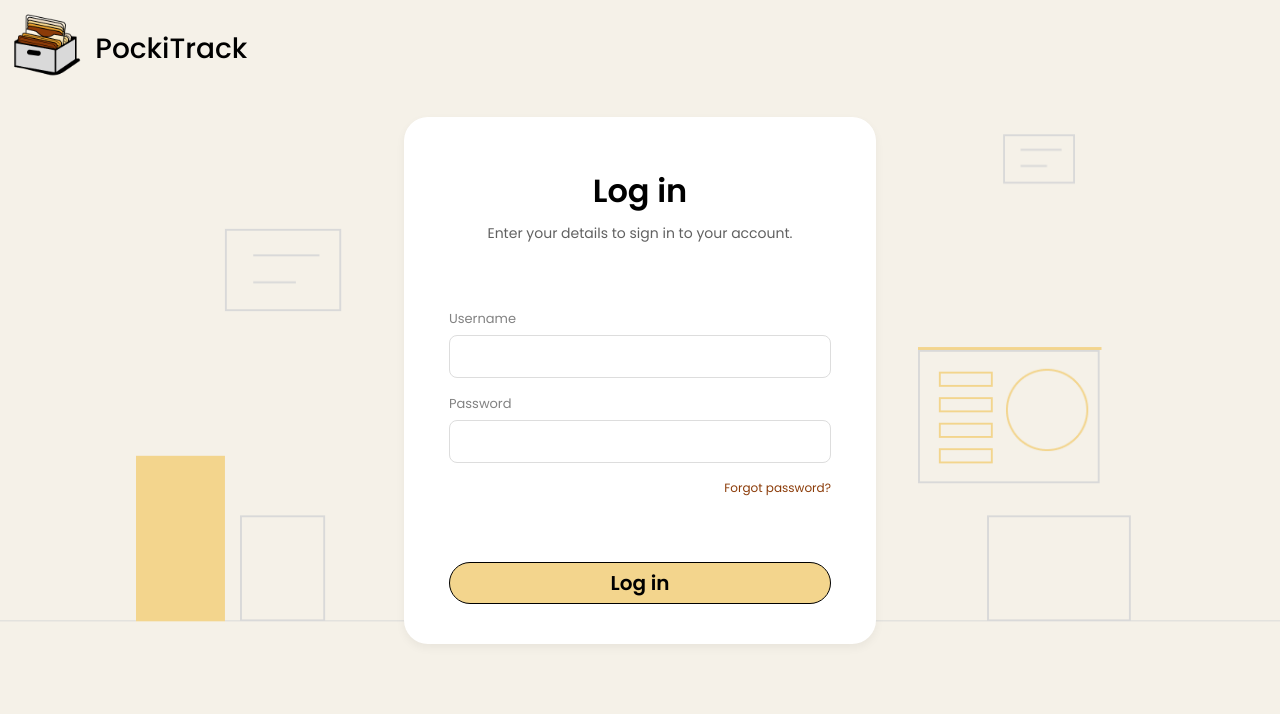
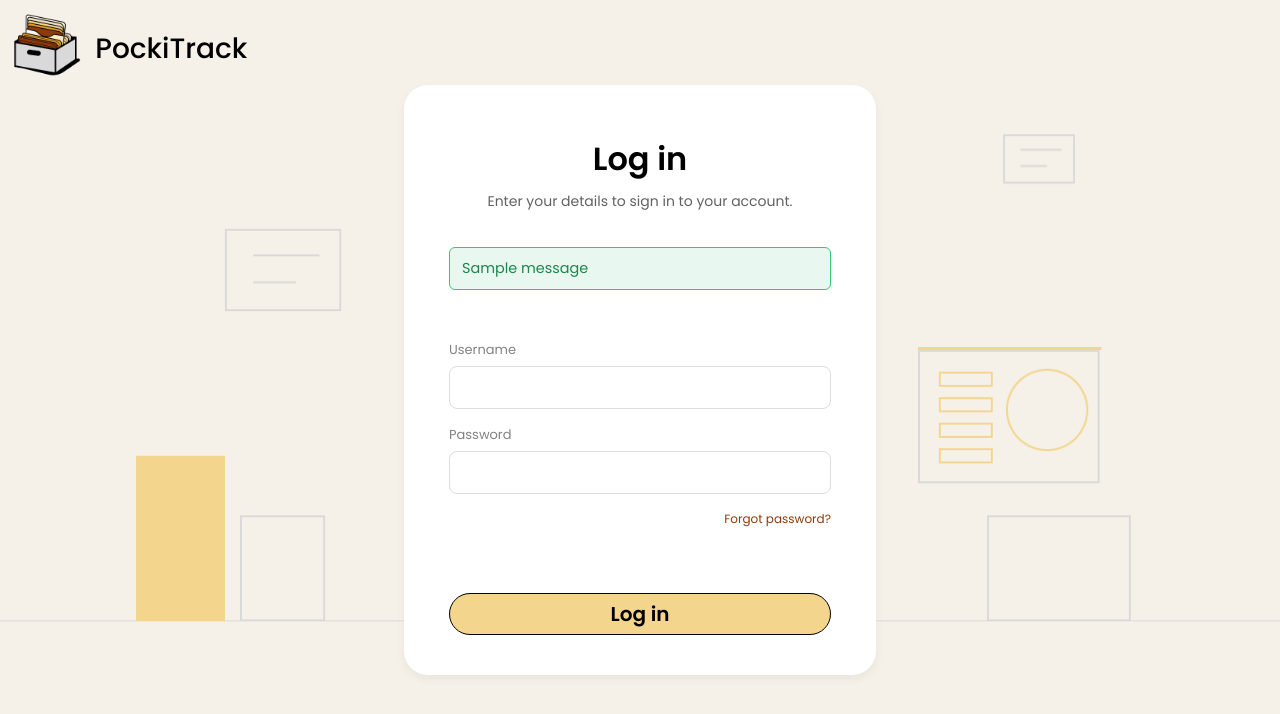
Before and after one commit to Snowden199x/PettyCash, a Flask app: page /pres/login/pres in a window 1280 px wide. Shown: the top 714 px of the page. Run offline with Flask 3, Linux system fonts and the light colour scheme; one stand-in notice (Sample message) is shown.

Commit message:
Fix login user

```diff
--- a/web_development/pres_view/app.py
+++ b/web_development/pres_view/app.py
@@ -56,6 +56,7 @@ def validate_password(pw: str):
         errors.append("Password must contain a special character.")
     return errors
 
+
 def create_osas_notification(org_id, report_id, message=None):
     """
     Insert a row into osas_notifications so OSAS bell sees a new item.
@@ -87,6 +88,7 @@ def create_osas_notification(org_id, report_id, message=None):
         # huwag pabagsakin ang submit kahit mag-fail ang notif
         pass
 
+
 def get_real_wallet_id(folder_id: int):
     """
     folder_id = wallet_budgets.id → return wallet_id or None.
@@ -142,10 +144,22 @@ def pres_login():
 
         if result.data:
             org = result.data[0]
+
+            # block Archived orgs
+            if org.get("status") == "Archived":
+                error_msg = (
+                    "This organization account is archived. Please contact OSAS."
+                )
+                if request.accept_mimetypes.best == "application/json":
+                    return jsonify({"success": False, "error": error_msg}), 403
+                flash(error_msg, "danger")
+                return redirect(url_for("pres.pres_login"))
+
             if check_password_hash(org["password"], password):
                 session["pres_user"] = True
                 session["org_id"] = org["id"]
                 session["org_name"] = org["org_name"]
+                ...
 
                 if request.accept_mimetypes.best == "application/json":
                     if org.get("must_change_password", False):
@@ -835,7 +849,10 @@ def get_next_report_number(wallet_id, budget_id):
         return jsonify({"error": str(e)}), 500
 
 
-@pres.route("/api/wallets/<int:wallet_id>/budgets/<int:budget_id>/reports/latest", methods=["GET"])
+@pres.route(
+    "/api/wallets/<int:wallet_id>/budgets/<int:budget_id>/reports/latest",
+    methods=["GET"],
+)
 def get_latest_report_for_budget(wallet_id, budget_id):
     if not session.get("pres_user"):
         return jsonify({"error": "Unauthorized"}), 401
@@ -860,7 +877,6 @@ def get_latest_report_for_budget(wallet_id, budget_id):
         return jsonify({"exists": True, "report": res.data[0]})
     except Exception as e:
         return jsonify({"error": str(e)}), 500
-
 
 
 # -----------------------
@@ -1211,15 +1227,14 @@ def update_osas_financial_report(org_id, budget_id):
 
     # Hanapin OSAS financial_reports row ng org
     fr_res = (
-    supabase.table("financial_reports")
-    .select("*")
-    .eq("organization_id", org_id)
-    .is_("wallet_id", None)     # master row lang
-    .is_("budget_id", None)
-    .limit(1)
-    .execute()
-)
-
+        supabase.table("financial_reports")
+        .select("*")
+        .eq("organization_id", org_id)
+        .is_("wallet_id", None)  # master row lang
+        .is_("budget_id", None)
+        .limit(1)
+        .execute()
+    )
 
     report = fr_res.data[0]
     checklist = report.get("checklist") or {}
--- a/web_development/pres_view/static/css/loginStyle.css
+++ b/web_development/pres_view/static/css/loginStyle.css
@@ -162,6 +162,27 @@ input:hover {
   margin-bottom: 10px;
   display: none;
 }
+.flash-message {
+  margin-top: 10px;
+  margin-bottom: 10px;
+  padding: 10px 12px;
+  border-radius: 6px;
+  font-size: 0.9rem;
+  line-height: 1.4;
+}
+
+/* red for danger */
+.flash-message.danger {
+  background-color: #ffe5e5;
+  color: #c0392b;
+  border: 1px solid #e74c3c;
+}
+.flash-message.success {
+  background-color: #e8f8f1;
+  color: #1e8449;
+  border: 1px solid #2ecc71;
+}
+
 
 /* Shake animation */
 @keyframes shake {
--- a/web_development/pres_view/templates/pres/pres_login.html
+++ b/web_development/pres_view/templates/pres/pres_login.html
@@ -1,21 +1,29 @@
 <!DOCTYPE html>
 <html lang="en">
   <head>
-  <meta charset="UTF-8">
-  <meta name="viewport" content="width=device-width, initial-scale=1.0">
+    <meta charset="UTF-8" />
+    <meta name="viewport" content="width=device-width, initial-scale=1.0" />
     <title>PockiTrack Login</title>
 
     <!-- FIXED: blueprint static -->
-  <link rel="stylesheet" href="{{ url_for('pres.static', filename='css/loginStyle.css') }}">
+    <link
+      rel="stylesheet"
+      href="{{ url_for('pres.static', filename='css/loginStyle.css') }}"
+    />
 
-  <link href="https://fonts.googleapis.com/css2?family=Poppins:wght@400;500;600&display=swap" rel="stylesheet">
+    <link
+      href="https://fonts.googleapis.com/css2?family=Poppins:wght@400;500;600&display=swap"
+      rel="stylesheet"
+    />
   </head>
   <body>
-
     <!-- Logo (clickable back to landing page) -->
     <!-- FIXED -->
     <a href="{{ url_for('pres.landingpage') }}" class="logo">
-    <img src="{{ url_for('pres.static', filename='images/pocki_logo.png') }}" alt="PockiTrack Logo">
+      <img
+        src="{{ url_for('pres.static', filename='images/pocki_logo.png') }}"
+        alt="PockiTrack Logo"
+      />
       <span class="logo_name">PockiTrack</span>
     </a>
 
@@ -24,22 +32,30 @@
       <div class="login-box">
         <h2>Log in</h2>
         <p class="subtitle">Enter your details to sign in to your account.</p>
-
+        {% with messages = get_flashed_messages(with_categories=true) %} {% if
+        messages %} {% for category, message in messages %}
+        <div class="flash-message {{ category }}">{{ message }}</div>
+        {% endfor %} {% endif %} {% endwith %}
         <!-- FIXED: correct action -->
-      <form id="loginForm" method="POST" action="{{ url_for('pres.pres_login') }}">
-
+        <form
+          id="loginForm"
+          method="POST"
+          action="{{ url_for('pres.pres_login') }}"
+        >
           <!-- Username -->
           <label for="username">Username</label>
-        <input type="text" id="username" name="username">
+          <input type="text" id="username" name="username" />
           <p id="usernameError" class="error-message"></p>
 
           <!-- Password -->
           <label for="password">Password</label>
-        <input type="password" id="password" name="password">
+          <input type="password" id="password" name="password" />
           <p id="passwordError" class="error-message"></p>
 
           <!-- FIXED -->
-        <a href="{{ url_for('pres.pres_forgot_password') }}" class="forgot">Forgot password?</a>
+          <a href="{{ url_for('pres.pres_forgot_password') }}" class="forgot"
+            >Forgot password?</a
+          >
 
           <button type="submit" class="login-btn">Log in</button>
         </form>
```
Also changed, not shown: web_development/osas_view/app.py (+7 -4 lines). Lines whose indentation alone changed are shown as unchanged.
